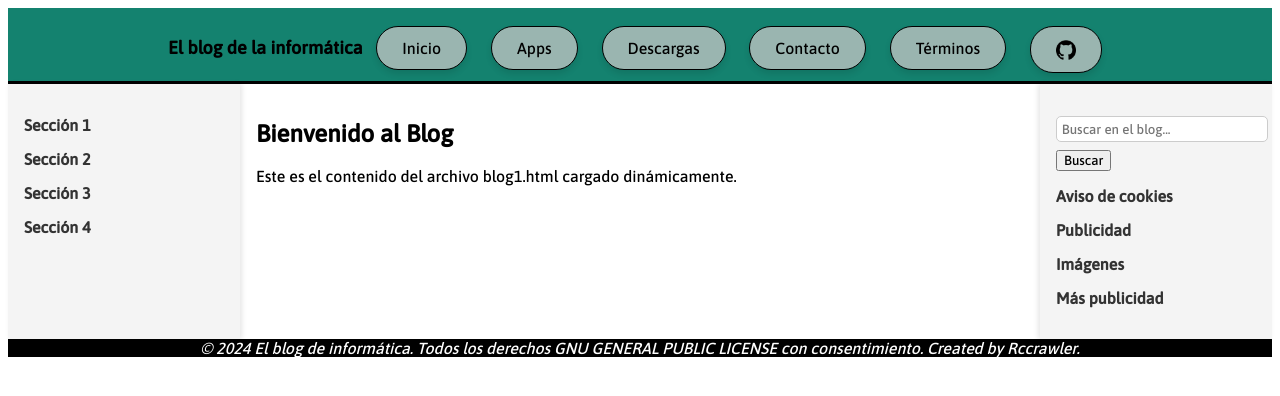
After one commit to Rccrawler/El-blog-de-la-informatica, a PHP site: page /pajblog.html in a window 1280 px wide. The commit adds this page. Shown: the top 396 px of the page. Run offline with PHP 8.4, Linux system fonts and the light colour scheme.

Commit message:
update 12/12/2024

```diff
--- /dev/null
+++ b/blog1.html
@@ -0,0 +1,5 @@
+<!-- blog1.html -->
+<section>
+    <h2>Bienvenido al Blog</h2>
+    <p>Este es el contenido del archivo blog1.html cargado dinámicamente.</p>
+</section>
--- a/css/menu-de-nabegacion.css
+++ b/css/menu-de-nabegacion.css
@@ -61,6 +61,10 @@
     order: 2;
 }
 
+.content-scroll {
+
+}
+
 .content section {
     margin-bottom: 2rem;
 }
@@ -116,7 +120,7 @@
 
 #searchInput {
     width: 100%;
-    padding: 0.5rem;
+    padding: 0.3rem;
     margin-bottom: 0.5rem;
     border: 1px solid #ccc;
     border-radius: 5px;
--- /dev/null
+++ b/pajblog.html
@@ -0,0 +1,114 @@
+<!DOCTYPE html>
+<html lang="es">
+<head>
+    <meta charset="UTF-8">
+    <meta name="viewport" content="width=device-width, initial-scale=1.0">
+    <meta http-equiv="X-UA-Compatible" content="IE=edge">
+    <title>El blog de informática</title>
+    <link rel="stylesheet" type="text/css" media="screen" href="css/style.css">
+    <link rel="stylesheet" type="text/css" media="screen" href="css/menu-de-nabegacion.css">
+    <link rel="icon" href="img/world-web-b-recortado.png" type="image/png">
+    <link rel="shortcut icon" href="img/world-web-b-recortado.png" type="image/png">
+</head>
+<body>
+    <!-- Header con menú -->
+    <header class="header">
+        <div class="nav-buttons">
+            <span class="header-text"><b>El blog de la informática</b></span>
+            <a href="index.html">Inicio</a>
+            <a href="#articulos">Apps</a>
+            <a href="#descargas">Descargas</a>
+            <a href="#contacto">Contacto</a>
+            <a href="#terminos">Términos</a>
+            <a href="https://github.com/Rccrawler/El-blog-de-la-informatica">
+                <img src="img/logo-github.png" alt="GitHub" />
+            </a>
+        </div>
+    </header>
+
+    <!-- Contenedor principal -->
+    <div class="container">
+        <!-- Barra lateral izquierda -->
+        <nav class="sidebar">
+            <ul>
+                <li><a href="#seccion1">Sección 1</a></li>
+                <li><a href="#seccion2">Sección 2</a></li>
+                <li><a href="#seccion3">Sección 3</a></li>
+                <li><a href="#seccion4">Sección 4</a></li>
+            </ul>
+        </nav>
+
+        <!-- Barra lateral derecha con búsqueda -->
+        <nav class="sidebar right">
+            <ul>
+                <li>
+                    <input type="text" id="searchInput" placeholder="Buscar en el blog...">
+                    <button onclick="searchBlog()">Buscar</button>
+                </li>
+                <li><a href="#extra1">Aviso de cookies</a></li>
+                <li><a href="#extra2">Publicidad</a></li>
+                <li><a href="#extra3">Imágenes</a></li>
+                <li><a href="#extra4">Más publicidad</a></li>
+            </ul>
+        </nav>
+
+        <!-- Contenido principal -->
+        <main class="content" id="blog-content">
+            <p>Cargando contenido del blog...</p>
+        </main>
+    </div>
+
+    <!-- Pie de página -->
+    <footer style="text-align: center; background-color: black; color: white;">
+        <em>&copy; 2024 El blog de informática. Todos los derechos GNU GENERAL PUBLIC LICENSE con consentimiento. Created by Rccrawler.</em>
+    </footer>
+
+    <!-- Script para búsqueda y carga dinámica del contenido -->
+    <script>
+        // Función para buscar texto en las secciones
+        function searchBlog() {
+            const query = document.getElementById('searchInput').value.toLowerCase();
+            const sections = document.querySelectorAll('.content section');
+            let found = false;
+
+            sections.forEach(section => {
+                const text = section.textContent.toLowerCase();
+                if (text.includes(query)) {
+                    section.style.display = 'block';
+                    found = true;
+                } else {
+                    section.style.display = 'none';
+                }
+            });
+
+            if (!query.trim()) {
+                sections.forEach(section => section.style.display = 'block');
+            }
+        }
+
+        // Función para cargar contenido dinámico
+        function loadBlogContent() {
+            // Obtén el parámetro de la URL
+            const params = new URLSearchParams(window.location.search);
+            const blogFile = params.get('blog') || 'blog1.html'; // Blog por defecto
+
+            // Carga el contenido del archivo
+            fetch(blogFile)
+                .then(response => {
+                    if (!response.ok) throw new Error(`Error HTTP: ${response.status}`);
+                    return response.text();
+                })
+                .then(content => {
+                    document.getElementById('blog-content').innerHTML = content;
+                })
+                .catch(error => {
+                    document.getElementById('blog-content').innerHTML = `
+                        <p>Error cargando el contenido: ${error.message}</p>`;
+                });
+        }
+
+        // Carga inicial del contenido
+        loadBlogContent();
+    </script>
+</body>
+</html>
```
Also changed, not shown: index.html (+15 -15 lines).
